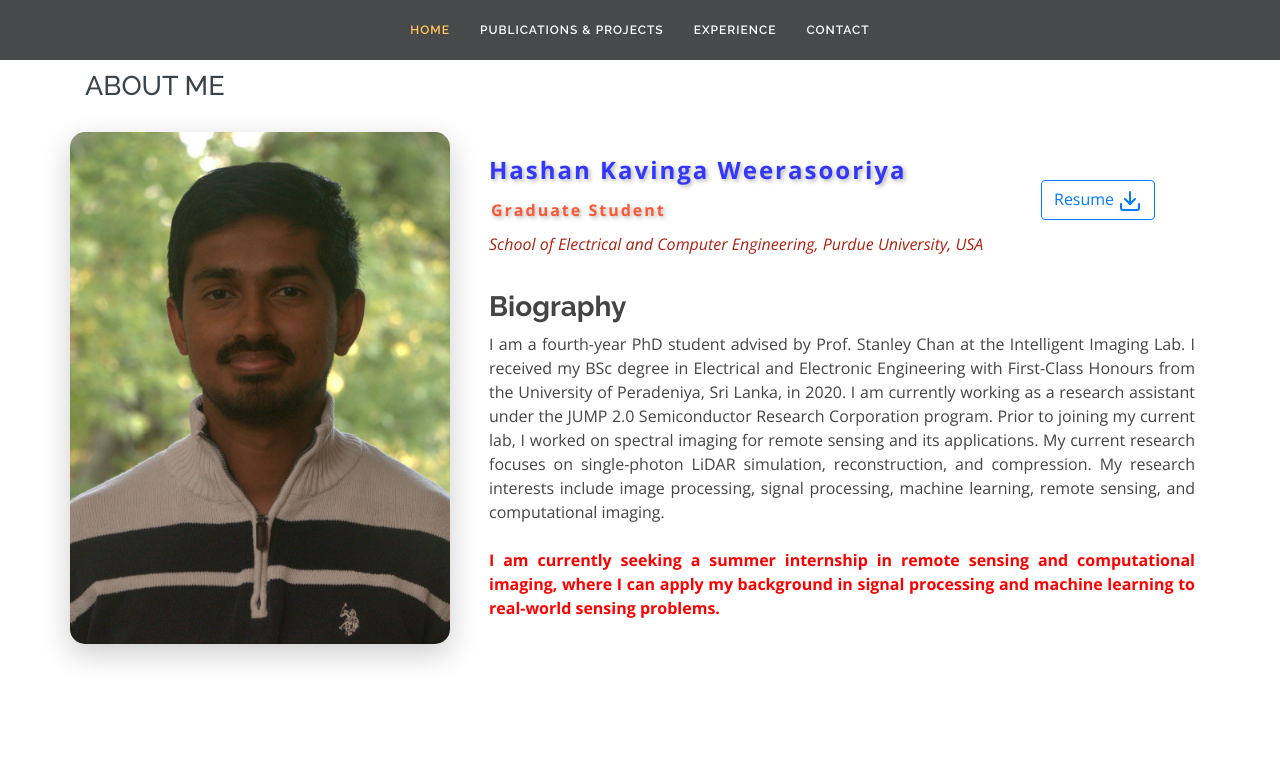
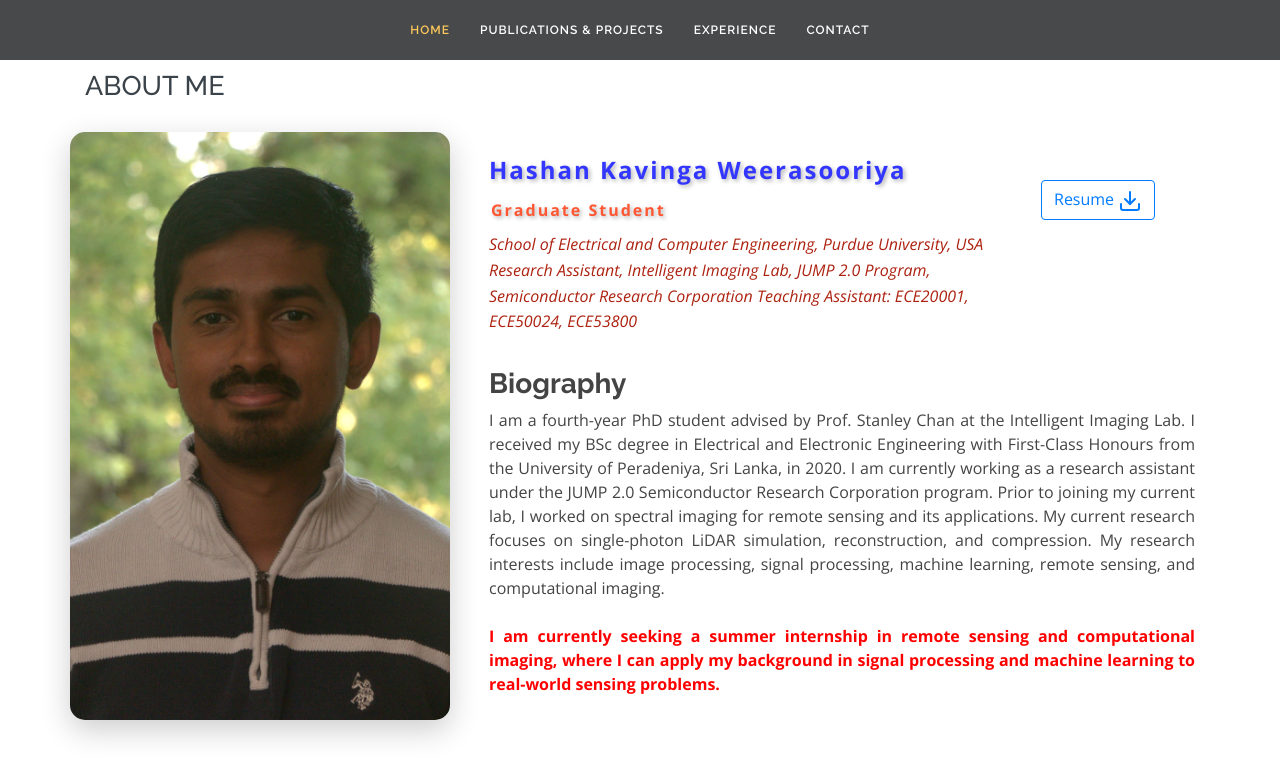
Before and after one commit to Hashan-Kavinga/Hashan-Kavinga.github.io, a plain HTML site: page index.html in a window 1280 px wide. Shown: the top 781 px of the page. Drawn offline with nearby package versions, Linux system fonts and the light colour scheme.

Commit message:
commit all the files

```diff
--- a/index.html
+++ b/index.html
@@ -71,6 +71,8 @@
                     <li>
                       <span class="affiliation">
                         School of Electrical and Computer Engineering, Purdue University, USA
+                        Research Assistant, Intelligent Imaging Lab, JUMP 2.0 Program, Semiconductor Research Corporation
+                        Teaching Assistant: ECE20001, ECE50024, ECE53800
                       </span>
                     </li>
                   </ul>
```
